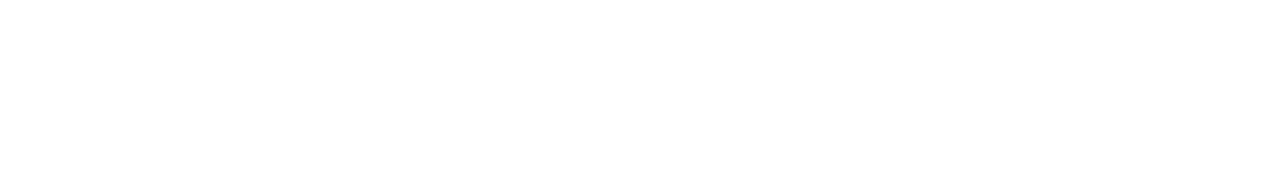
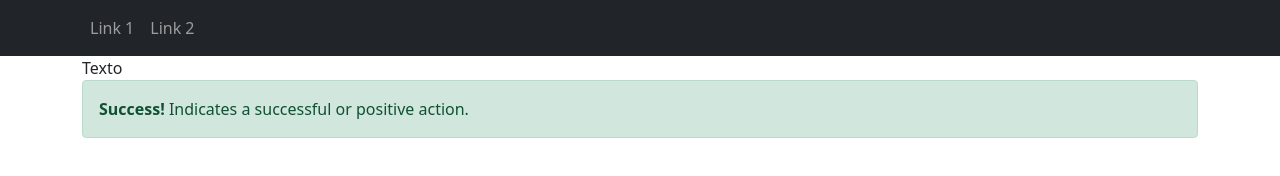
Before and after one commit to tianfanshan/16BoostrapYValidaciones, a plain HTML site: page index.html in a window 1280 px wide. Drawn offline with nearby package versions, Linux system fonts and the light colour scheme.

Commit message:
first BS

```diff
--- a/index.html
+++ b/index.html
@@ -1,13 +1,42 @@
 <!DOCTYPE html>
 <html lang="en">
+
 <head>
     <meta charset="UTF-8">
     <meta http-equiv="X-UA-Compatible" content="IE=edge">
     <meta name="viewport" content="width=device-width, initial-scale=1.0">
     <title>Document</title>
+    <link href="https://cdn.jsdelivr.net/npm/bootstrap@5.1.3/dist/css/bootstrap.min.css" rel="stylesheet"
+        integrity="sha384-1BmE4kWBq78iYhFldvKuhfTAU6auU8tT94WrHftjDbrCEXSU1oBoqyl2QvZ6jIW3" crossorigin="anonymous">
+    <script src="https://cdn.jsdelivr.net/npm/bootstrap@5.1.3/dist/js/bootstrap.bundle.min.js"
+        integrity="sha384-ka7Sk0Gln4gmtz2MlQnikT1wXgYsOg+OMhuP+IlRH9sENBO0LRn5q+8nbTov4+1p"
+        crossorigin="anonymous"></script>
+
 </head>
+
 <body>
+    <nav class="navbar navbar-expand-sm bg-dark navbar-dark">
 
+        <div class="container">
+            <!-- Links -->
+            <ul class="navbar-nav">
+                <li class="nav-item">
+                    <a class="nav-link" href="#">Link 1</a>
+                </li>
+                <li class="nav-item">
+                    <a class="nav-link" href="#">Link 2</a>
+                </li>
+            </ul>
+        </div>
+
+    </nav>
+    <div class="container">
+        Texto
+        <div class="alert alert-success">
+            <strong>Success!</strong> Indicates a successful or positive action.
+        </div>
+    </div>
 </body>
 <script src="./BoostrapYValidacione.js"></script>
+
 </html>
```
